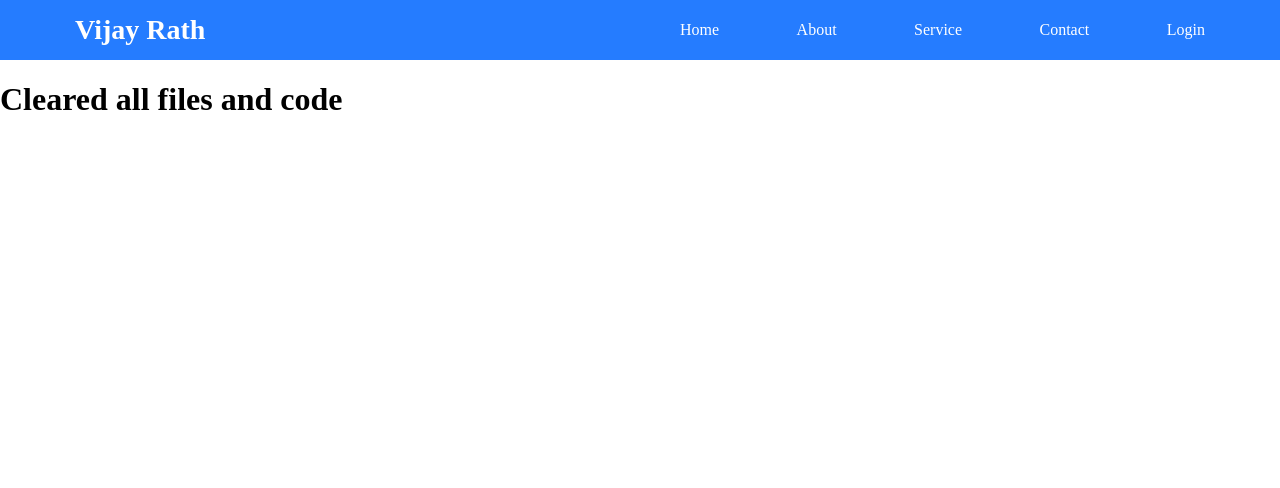
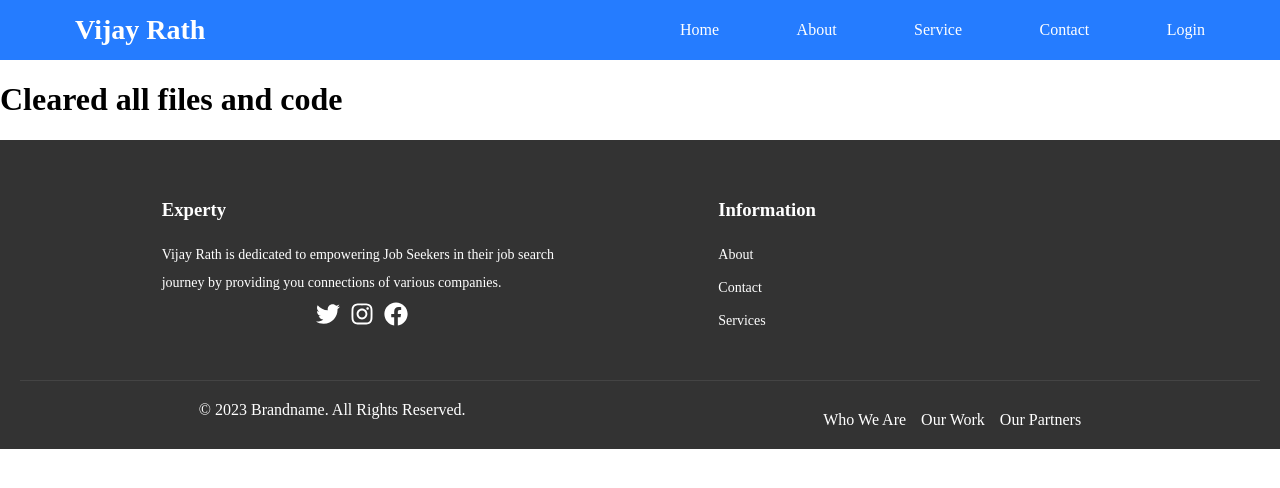
Before and after one commit to amanshridev/docker-learrning, a Next.js app: page / in a window 1280 px wide. Shown: the top 488 px of the page. Built offline with nearby package versions, Linux system fonts and the light colour scheme.

Commit message:
added footer

```diff
--- a/src/app/layout.js
+++ b/src/app/layout.js
@@ -1,5 +1,6 @@
 import NavBar from "@/components/NavBar";
 import "./globals.css";
+import Footer from "@/components/Footer";
 
 export const metadata = {
   title: "Vijay Rath",
@@ -12,6 +13,7 @@ export default function RootLayout({ children }) {
       <body>
         <NavBar />
         {children}
+        <Footer />
       </body>
     </html>
   );
--- /dev/null
+++ b/src/components/Footer/index.css
@@ -0,0 +1,105 @@
+/* styles/globals.css */
+
+
+
+
+  .footer {
+    display: flex;
+    flex-direction: column;
+    align-items: center;
+    background: #333;
+    color: #fff;
+    padding: 20px;
+  }
+
+  .footer-upper-section {
+    width: 100%;
+    display: flex;
+    justify-content: space-evenly;
+  }
+
+  .footer-section {
+    width: 100%;
+    max-width: 400px;
+    margin: 20px 15px;
+    text-align: left;
+  }
+
+  .footer-section h3 {
+    font-weight: 600;
+    margin-bottom: 20px;
+  }
+
+  .footer-section p, .footer-section a {
+    font-size: 14px;
+    line-height: 2;
+    margin: 5px 0;
+    color: #fff;
+    text-decoration: none;
+  }
+
+  .footer-section a:hover {
+    text-decoration: underline;
+  }
+
+  .social-icons {
+    display: flex;
+    justify-content: center;
+    gap: 10px;
+  }
+
+  .social-icons svg {
+    color: #fff;
+    font-size: 1.5rem;
+  }
+
+  .footer-bottom {
+    width: 100%;
+    display: flex;
+    justify-content: space-around;
+    margin-top: 20px;
+    padding-top: 20px;
+    border-top: 1px solid #444;
+  }
+
+  .footer-bottom p {
+    margin: 0;
+  }
+
+  .footer-links {
+    display: flex;
+    justify-content: center;
+    gap: 15px;
+    margin-top: 10px;
+  }
+
+  .footer-links a {
+    font-weight: 500;
+    color: #fff;
+    text-decoration: none;
+  }
+
+  .footer-links a:hover {
+    text-decoration: underline;
+  }
+
+
+  @media(max-width:650px){
+    .footer{
+        justify-content: center;
+        align-items: center;
+    }
+
+  .footer-upper-section {
+    flex-direction: column;
+    }
+
+    .footer-section{
+        text-align: center;
+    }
+
+    .footer-bottom{
+        flex-direction: column;
+        align-items: center;
+    }
+  }
--- /dev/null
+++ b/src/components/Footer/index.jsx
@@ -0,0 +1,54 @@
+
+"use client";
+
+import React from 'react';
+import "./index.css";
+import Link from 'next/link';
+import { FaTwitter, FaInstagram, FaFacebook, IoIosMail } from 'react-icons/fa';
+
+const Footer = () => {
+    return (
+        <footer className="footer">
+            <div className='footer-upper-section'>
+                <div className="footer-section">
+                    <h3>Experty</h3>
+                    <p>
+                    Vijay Rath is dedicated to empowering Job Seekers in their job search journey by providing you connections of various companies.
+                    </p>
+                    <div className="social-icons">
+                        <FaTwitter />
+                        <FaInstagram />
+                        <FaFacebook />
+                    </div>
+                </div>
+                <div className="footer-section">
+                    <h3>Information</h3>
+                    <p>
+                    <Link href="#">About</Link>
+                    </p>
+                    <p>
+                    <Link href="#">Contact</Link>
+                    </p>
+                    <p>
+                    <Link href="#">Services</Link>
+                    </p>
+                    {/* <p>
+                    <Link href="mailto:rathvijay63@gmail.com">rathvijay63@gmail.com</Link>
+                    </p> */}
+                </div>
+            </div>
+
+            <div className="footer-bottom">
+                <p>© 2023 Brandname. All Rights Reserved.</p>
+                <div className="footer-links">
+                    <Link href="#">Who We Are</Link>
+                    <Link href="#">Our Work</Link>
+                    <Link href="#">Our Partners</Link>
+
+                </div>
+            </div>
+        </footer>
+    );
+};
+
+export default Footer;
```
Also changed, not shown: src/app/globals.css (line endings or trailing spaces).
